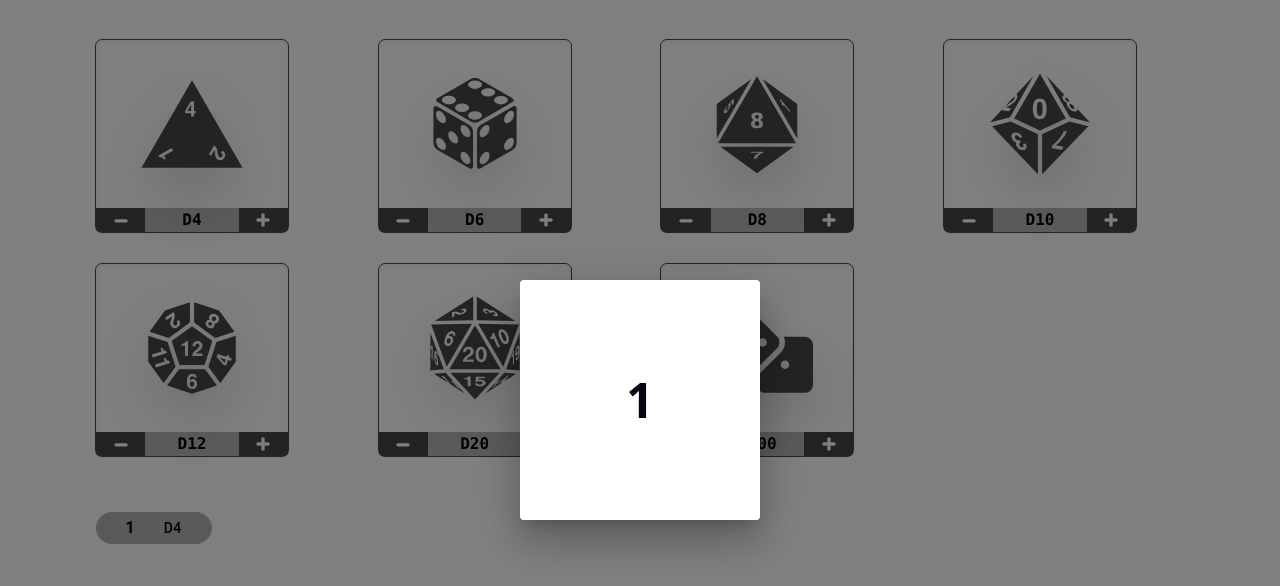
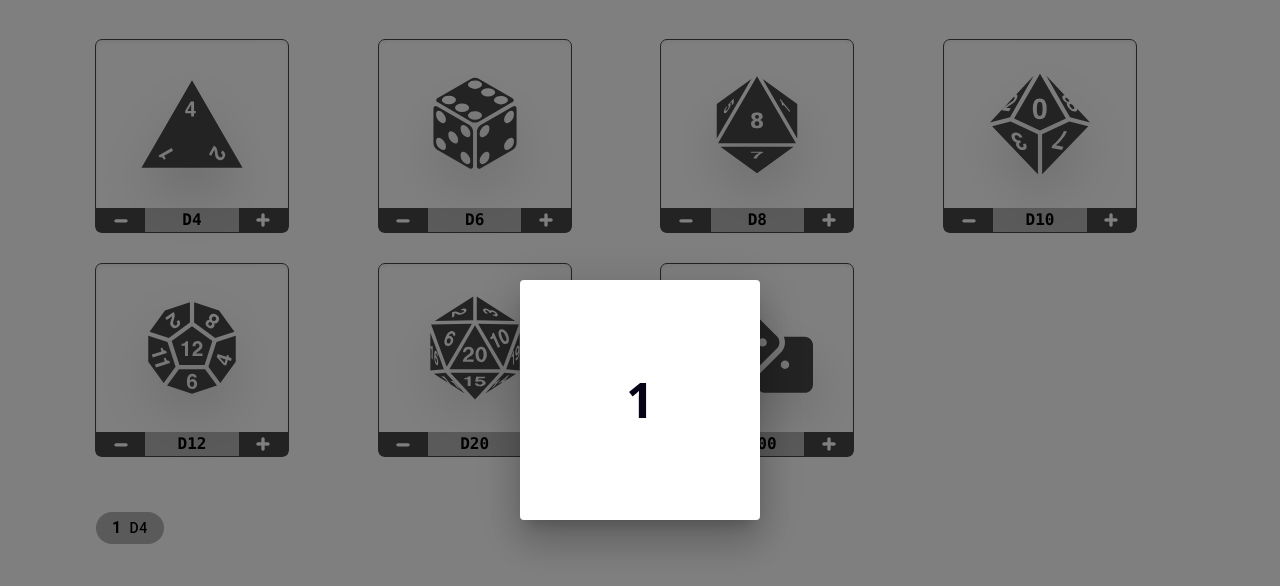
Before and after one commit to DaviD4Chirino/tira-el-dado, a React (Vite) app: page / in a window 1280 px wide. Both pictures are taken after a click on the button 192 px from the left and 124 px from the top of the page. Shown: the top 586 px of the page. Built offline with nearby package versions, Linux system fonts and the light colour scheme.

Commit message:
Finished RollData

```diff
--- a/src/components/molecules/rollData.tsx
+++ b/src/components/molecules/rollData.tsx
@@ -23,9 +23,9 @@ export default function RollData({
           id="RollItem"
           className={`${className ? className : ""}
           bg-secondary
-          rounded-full w-min max-w-44
+          rounded-full w-min max-w-64
           text-sm list-none
-          flex items-baseline gap-2
+
           `}
           style={style}
         >
@@ -71,17 +71,27 @@ function InfoButton({
         className="bg-secondary w-full"
         {...buttonProps}
       >
-        <b className="text-base min-w-[4ch]">
+        <div
+          className="
+      w-full
+      flex gap-2
+      flex-shrink-0
+      place-items-center
+      align-baseline
+      "
+        >
+          <b className="text-base  text-left   ">
             <RollResult rolls={rolls} />
           </b>
-        <p className="text-sm inline min-w-[6ch]">
+          <p className={`text-sm inline  text-left  `}>
             <RollTitle faces={faces} dice={diceAmount} />
           </p>
           {rolls.length > 1 && (
-          <p className="inline truncate text-ellipsis flex-1 text-xs min-w-[5ch] ">
+            <p className="inline truncate  text-left text-ellipsis flex-1 text-xs opacity-80 ">
               (<RollsArray rolls={rolls} />)
             </p>
           )}
+        </div>
       </Button>
       <HistoryDialog open={open} setOpen={setOpen} />
     </>
--- a/src/components/organisms/RollHistorySection.tsx
+++ b/src/components/organisms/RollHistorySection.tsx
@@ -8,16 +8,16 @@ export default function RollHistorySection({ logs = 3 }: { logs?: number }) {
 
   return (
     <section id="RollHistory">
-      <div className={`grid grid-rows-${logs} gap-2 place-content-start`}>
+      <div
+        className={`grid grid-rows-${logs} gap-3 place-content-start align-baseline`}
+      >
         {newestRolls &&
-          newestRolls
-            .reverse()
-            .map((roll, index) => (
+          newestRolls.reverse().map((roll, index) => (
             <RollData
               rollInfo={roll}
               variant="inline"
               key={index}
-                style={{ zoom: 1 - index * 0.15 }}
+              // style={{ zoom: 1 - index * 0.15 }}
             />
           ))}
       </div>
--- a/src/contexts/History.tsx
+++ b/src/contexts/History.tsx
@@ -1,6 +1,8 @@
 import { createContext, useEffect } from "react";
 import { useLocalStorage } from "react-use";
 import { getRollInfo } from "../utils";
+
+const maxHistory: number = 20;
 
 const historyInitialValue: historyContext = {
   history: [
@@ -39,8 +41,10 @@ function HistoryProvider({ children }: { children: any }) {
 
   useEffect(() => {
     // * Keeping the logs under 21
-    if (history && history.length >= 20) {
-      const trimmedHistory = history.slice(Math.max(history.length - 20, 1));
+    if (history && history.length >= maxHistory) {
+      const trimmedHistory = history.slice(
+        Math.max(history.length - maxHistory, 1)
+      );
       setHistory(trimmedHistory);
     }
     return () => {};
```
Lines whose indentation alone changed are shown as unchanged.
